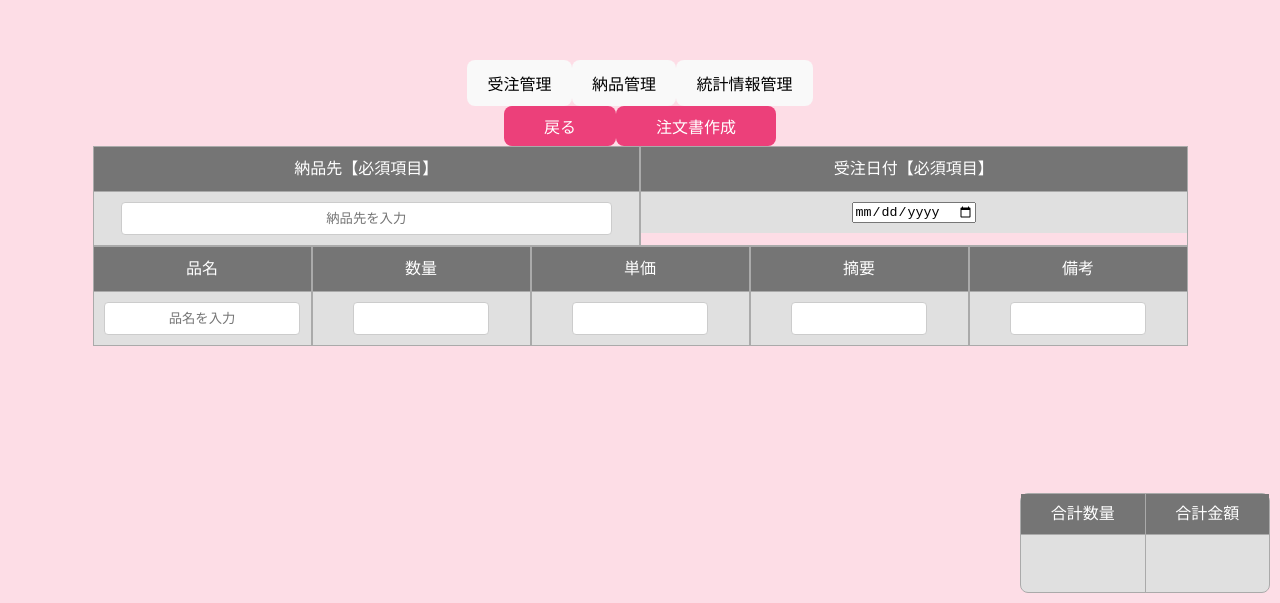
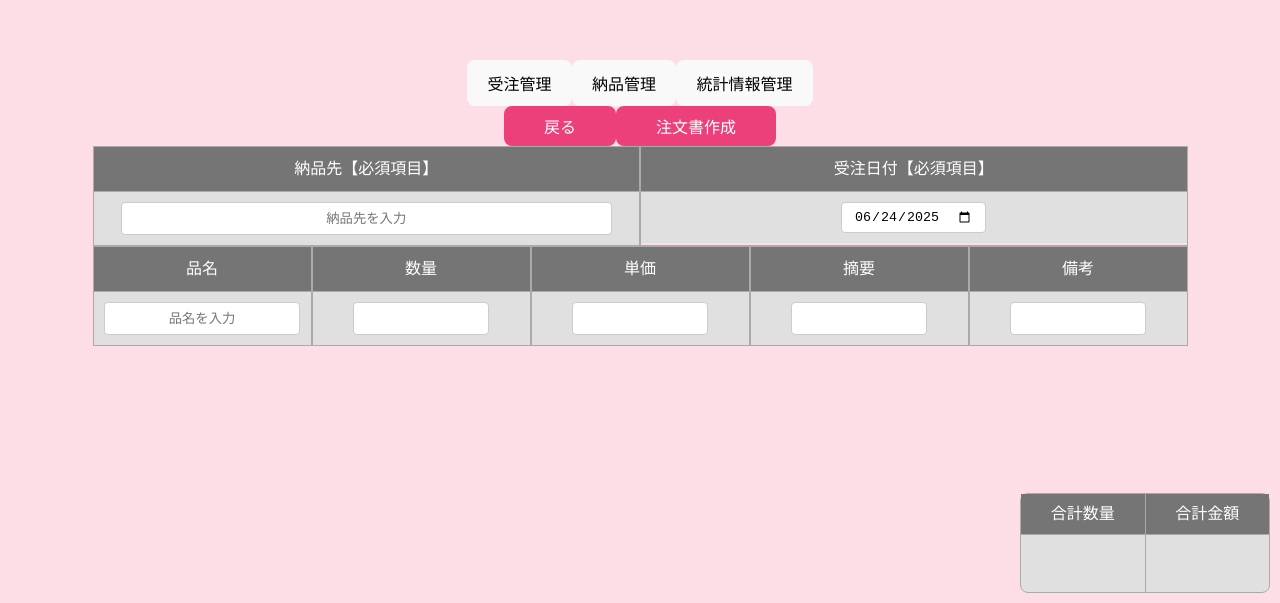
Before and after one commit to sugichan-a/SystemDev_teamD, a React (Vite) app in the folder frontend/: page /orders/create in a window 1280 px wide. Shown: the part 197-800 px from the top of the page. Built offline with nearby package versions, Linux system fonts and the light colour scheme.

Commit message:
今日の日付が出力されるようにしたよ

```diff
--- a/frontend/src/components/DateInput.jsx
+++ b/frontend/src/components/DateInput.jsx
@@ -1,15 +1,43 @@
-import React from "react";
+import React, { useRef, useEffect, useState } from 'react';
 
-function DateInput({ value, onChange }) {
+const DateInput = ({ value, onChange }) => {
+  const inputRef = useRef(null);
+  const [defaultDate, setDefaultDate] = useState('');
+
+  // 初期表示用に、value が空なら今日の日付を設定
+  useEffect(() => {
+    if (!value) {
+      const today = new Date().toISOString().split('T')[0];
+      setDefaultDate(today);
+    }
+  }, [value]);
+
+  const handleIconClick = () => {
+    if (inputRef.current) {
+      if (inputRef.current.showPicker) {
+        inputRef.current.showPicker(); // 対応ブラウザのみ
+      } else {
+        inputRef.current.focus();
+      }
+    }
+  };
+
   return (
-    <input
-      type="date"
-      className="border rounded-lg px-4 py-2 font-roboto"
-      value={value}
-      onChange={onChange}
-      name="orderDate"
-    />
+    <div style={{ display: 'flex', alignItems: 'center' }}>
+      <input
+        ref={inputRef}
+        type="date"
+        value={value || defaultDate}
+        onChange={onChange}
+        style={{
+          padding: '6px 12px',
+          borderRadius: '4px',
+          border: '1px solid #ccc',
+        }}
+      />
+
+    </div>
   );
-}
+};
 
 export default DateInput;
```
